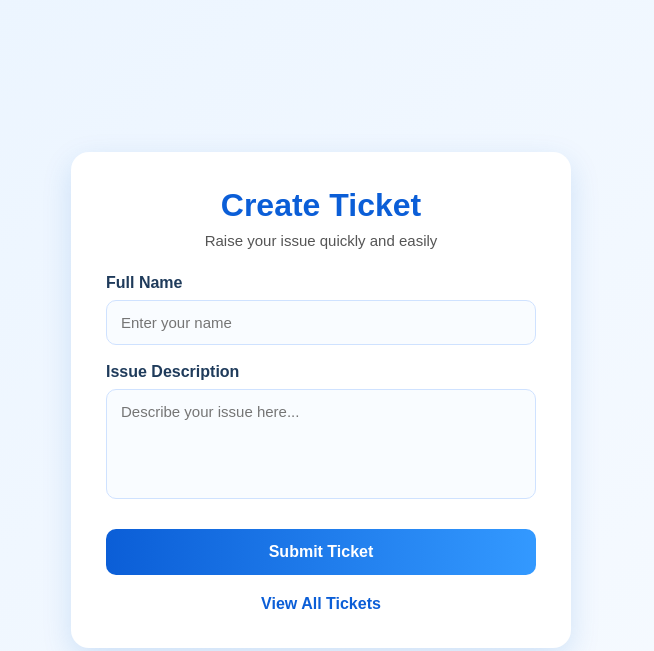
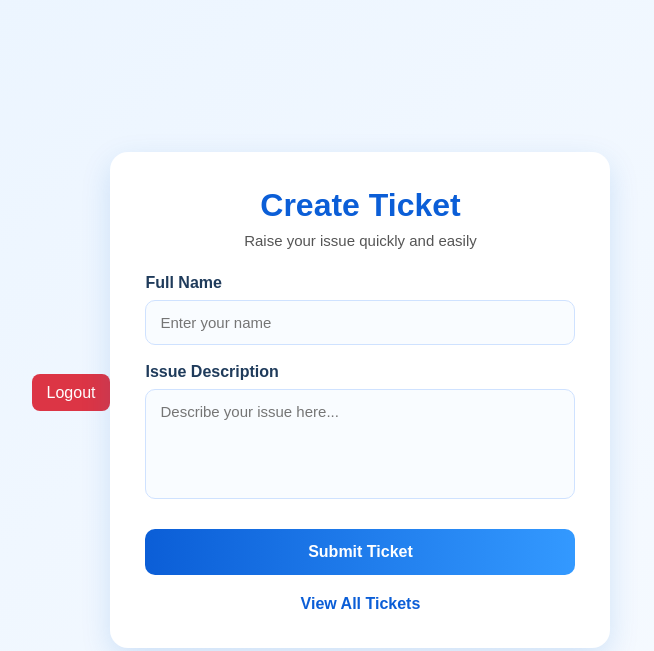
Before and after one commit to afeefmusthafa089-star/Ticketing-system, a Flask app: page / in a window 1280 px wide. Shown: the top 651 px of the page, without its empty margins (319-973 px from the left). Run offline with Flask 3, Linux system fonts and the light colour scheme; the visitor is signed in with stand-in values (Sample User, id 1).

Commit message:
Update index.html

```diff
--- a/templates/index.html
+++ b/templates/index.html
@@ -4,6 +4,9 @@
     <meta charset="UTF-8">
     <meta name="viewport" content="width=device-width, initial-scale=1.0">
     <title>Create Ticket</title>
+    <div style="text-align:right; margin-bottom:15px;">
+    <a href="/logout" style="text-decoration:none; color:white; background:#dc3545; padding:10px 15px; border-radius:8px;">Logout</a>
+</div>
     <style>
         * {
             margin: 0;
```
